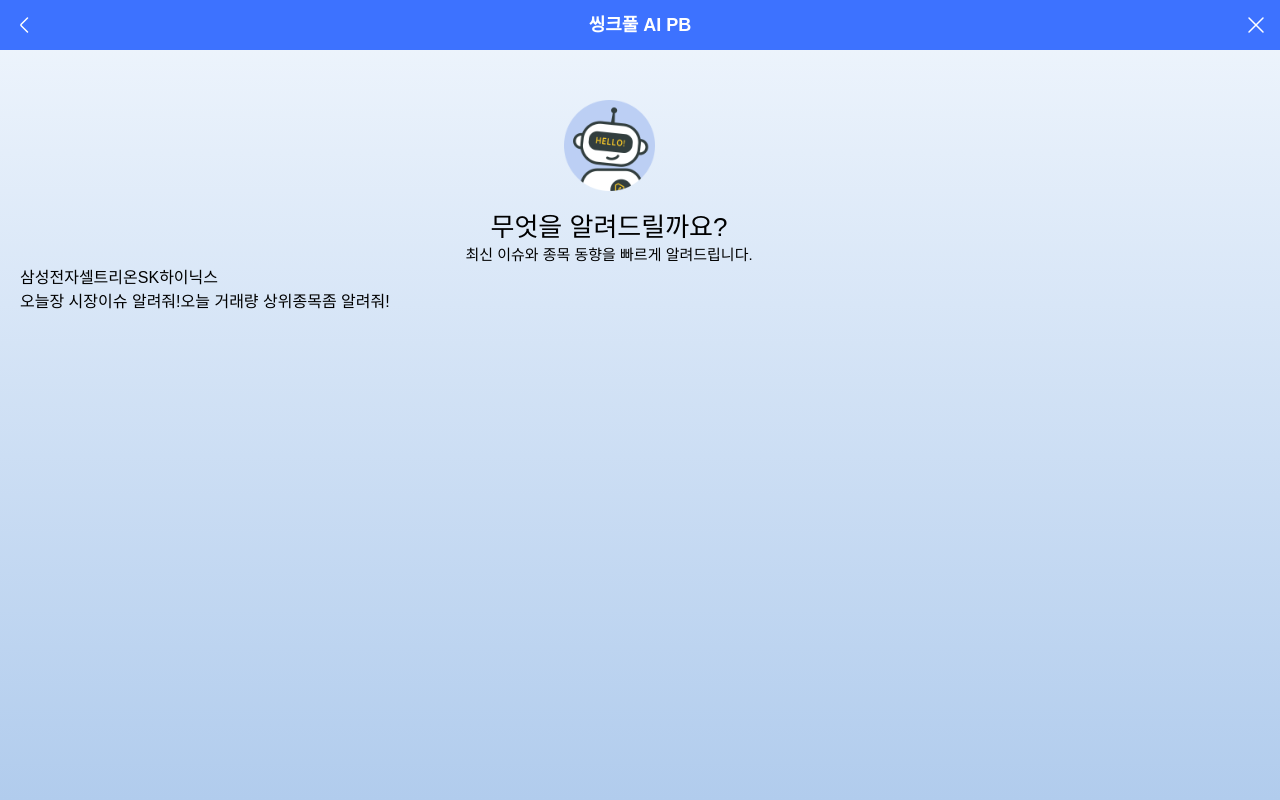
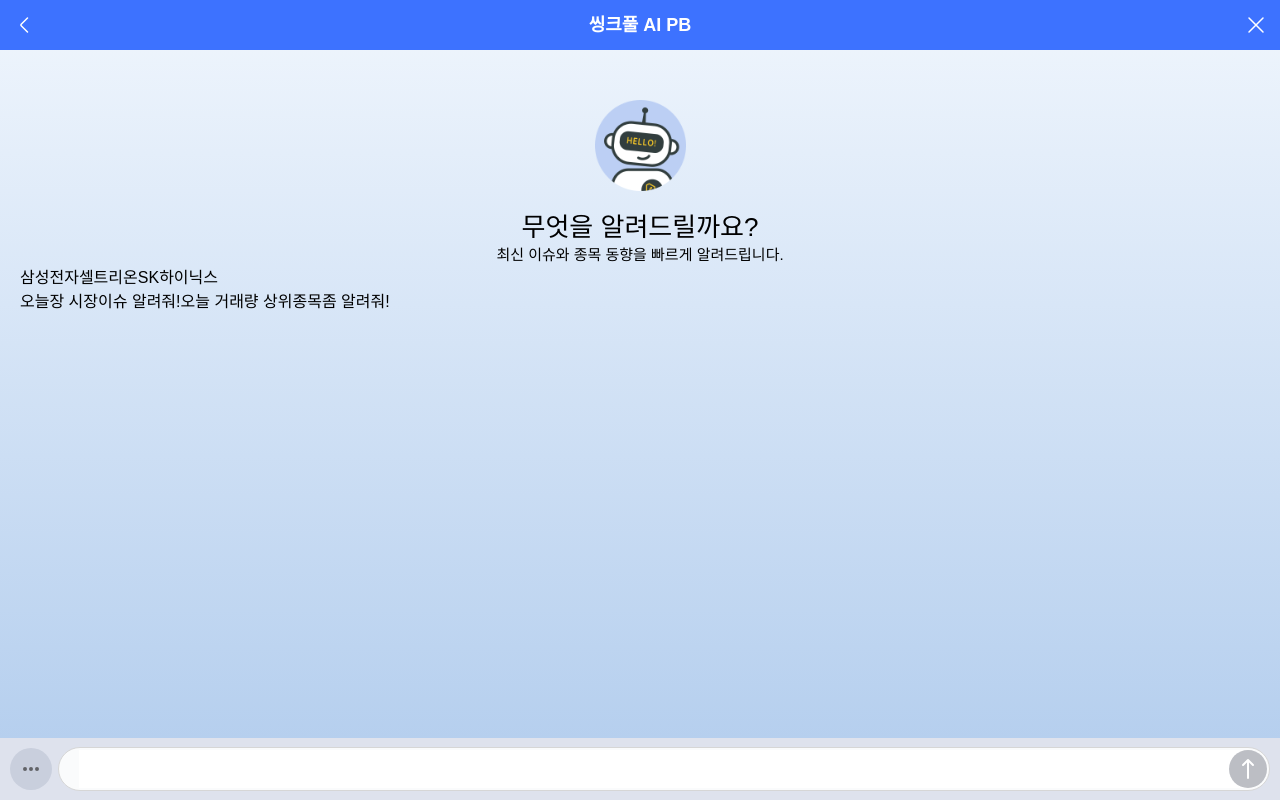
Before and after one commit to nryn6563org/tpChat, a Nuxt app: page / in a window 1280 px wide. Built offline with nearby package versions, Linux system fonts and the light colour scheme; a web font is replaced by a local one.

Commit message:
css update

```diff
--- a/assets/css/common.css
+++ b/assets/css/common.css
@@ -81,7 +81,7 @@ footer label {
 }
 
 #container {
-  @apply w-[calc(100%-62px)] h-full pt-[50px] px-5
+  @apply w-full h-[calc(100%-62px)] pt-[50px] px-5
 }
 
 #container.side {
```
